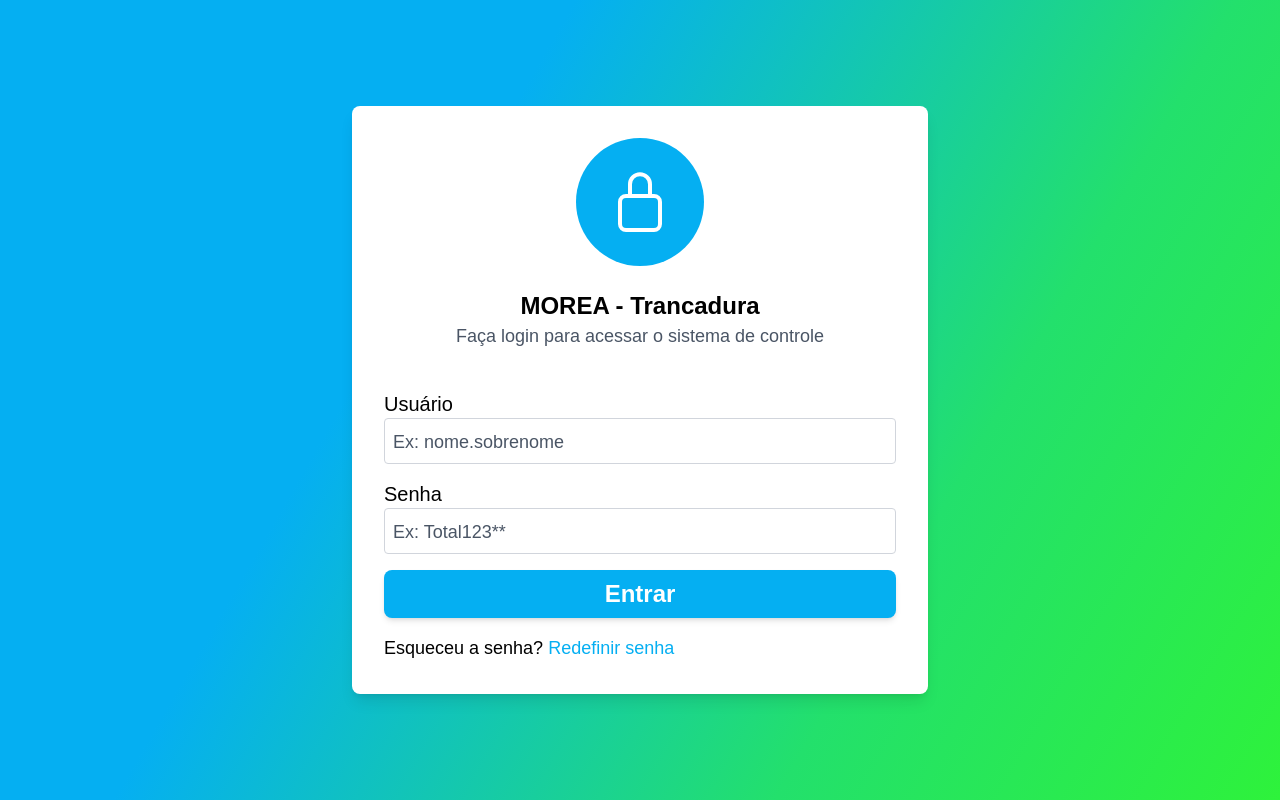
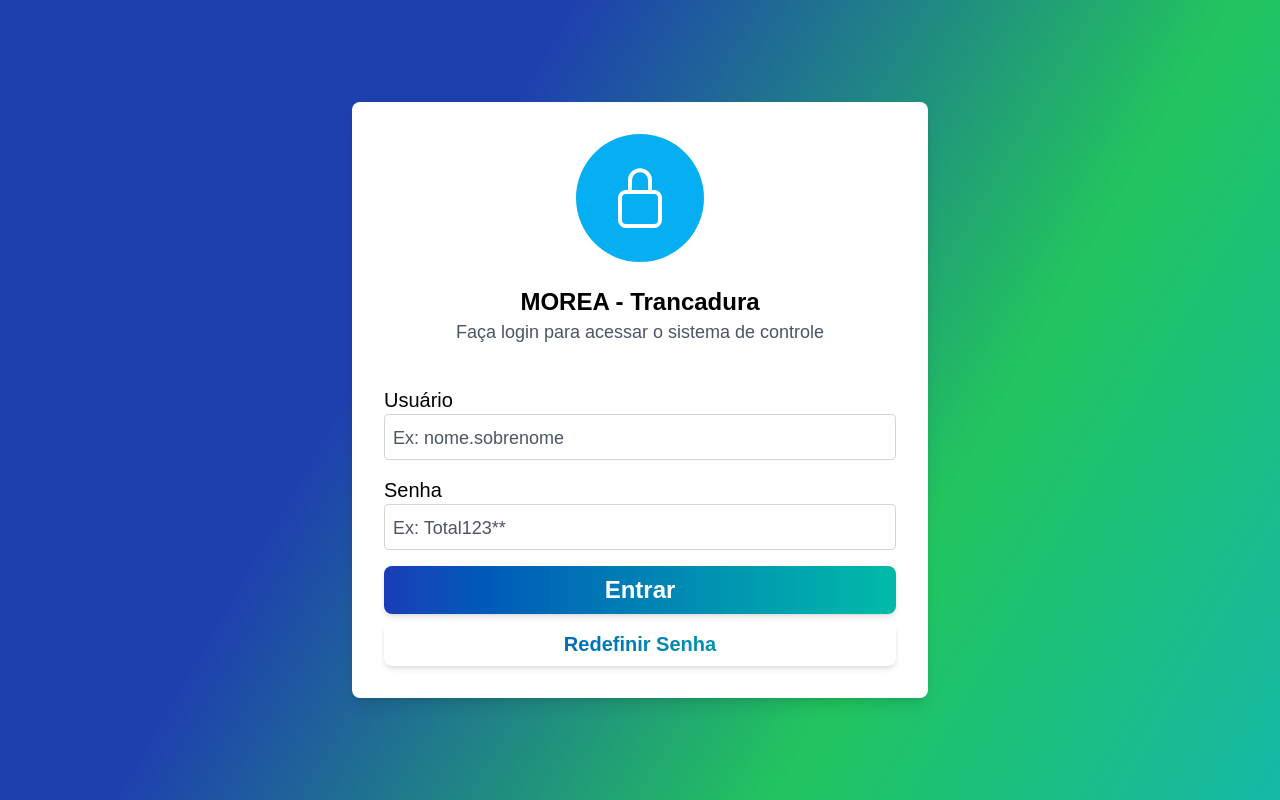
Before and after one commit to Morea-IFS/trancadura-web-react, a Next.js app in the folder trancaduraweb_react/: page /login in a window 1280 px wide. Built offline with nearby package versions, Linux system fonts and the light colour scheme.

Commit message:
finalizando design

```diff
--- a/trancaduraweb_react/src/app/globals.css
+++ b/trancaduraweb_react/src/app/globals.css
@@ -7,9 +7,9 @@
   --secondary: #2ef23b;
   --login-gradient: linear-gradient(
     120deg,
-    rgba(5, 175, 242, 1) 33%,
-    rgba(35, 224, 108, 1) 71%,
-    rgba(46, 242, 59, 1) 100%
+    rgba(30, 64, 175, 1) 33%,
+    rgba(34, 197, 94, 1) 71%,
+    rgba(20, 184, 166, 1) 100%
   );
 }
 
@@ -31,9 +31,9 @@
     --secondary: #2ef23b;
     --login-gradient: linear-gradient(
       120deg,
-      rgba(5, 175, 242, 1) 33%,
-      rgba(35, 224, 108, 1) 71%,
-      rgba(46, 242, 59, 1) 100%
+      rgba(30, 64, 175, 1) 33%,
+      rgba(34, 197, 94, 1) 71%,
+      rgba(20, 184, 166, 1) 100%
     );
   }
 }
--- a/trancaduraweb_react/src/app/logout/page.tsx
+++ b/trancaduraweb_react/src/app/logout/page.tsx
@@ -1,63 +1,31 @@
 "use client";
 
-import { useState } from "react";
+import { useEffect, useState } from "react";
 import { useRouter } from "next/navigation";
-import Header from "@/components/Header";
 import api from "@/lib/api";
 
 export default function Logout() {
   const router = useRouter();
-  const [loading, setLoading] = useState(false);
-  const [labSelecionado, setLabSelecionado] = useState<number | null>(null);
+  const [loading, setLoading] = useState(true);
 
-  const handleLogout = async () => {
-    setLoading(true);
-    try {
-      await api.post("/auth/logout");
-    } finally {
-      router.replace("/login");
+  useEffect(() => {
+    async function doLogout() {
+      try {
+        await api.post("/auth/logout");
+      } catch (err) {
+        console.error("Erro ao deslogar:", err);
+      } finally {
+        router.replace("/login");
+      }
     }
-  };
-
-  const handleCancel = () => {
-    router.back();
-  };
+    doLogout();
+  }, [router]);
 
   return (
-    <div className="min-h-screen bg-gray-100 relative">
-      <header className="fixed top-0 left-0 w-full z-10 shadow bg-white">
-        <Header
-          labSelecionado={labSelecionado}
-          setLabSelecionado={setLabSelecionado}
-        />
-      </header>
-
-      <div className="fixed inset-0 flex items-center justify-center bg-background bg-opacity-40 z-20 p-4">
-        <div className="bg-white rounded-lg shadow-md border border-gray-200 p-8 flex flex-col items-center max-w-sm w-full">
-          <h1 className="text-2xl font-bold mb-4 text-gray-800 text-center">
-            Deseja realmente sair?
-          </h1>
-          <p className="mb-6 text-gray-600 text-center">
-            Você será desconectado da sua conta.
-          </p>
-          <div className="flex gap-4 w-full justify-center">
-            <button
-              onClick={handleLogout}
-              disabled={loading}
-              className="px-6 py-2 bg-red-600 text-white rounded hover:bg-red-700 transition w-full"
-            >
-              {loading ? "Saindo..." : "Sair"}
-            </button>
-            <button
-              onClick={handleCancel}
-              disabled={loading}
-              className="px-6 py-2 bg-gray-300 text-gray-800 rounded hover:bg-gray-400 transition w-full"
-            >
-              Cancelar
-            </button>
-          </div>
-        </div>
-      </div>
+    <div className="min-h-screen flex items-center justify-center bg-gray-100">
+      <p className="text-gray-700 text-lg">
+        {loading ? "Saindo..." : "Redirecionando..."}
+      </p>
     </div>
   );
 }
--- a/trancaduraweb_react/src/components/Forms/LoginForm.tsx
+++ b/trancaduraweb_react/src/components/Forms/LoginForm.tsx
@@ -61,18 +61,20 @@ export default function LoginForm() {
           onChange={(e) => setPassword(e.target.value)}
         />
       </div>
-      <button
-        type="submit"
-        className="cursor-pointer bg-primary text-white text-xl md:text-2xl px-6 py-2 rounded-lg font-bold shadow-md transition hover:opacity-90"
-      >
-        Entrar
-      </button>
-      <p className="text-foreground text-sm sm:text-lg">
-        Esqueceu a senha?{" "}
-        <a href="#" className="text-primary hover:underline">
-          Redefinir senha
-        </a>
-      </p>
+      <div className="flex flex-col gap-2">
+        <button
+          type="submit"
+          className="cursor-pointer bg-gradient-to-r from-blue-800 to-teal-500 text-white text-xl md:text-2xl px-6 py-2 rounded-lg font-bold shadow-md transition hover:opacity-90"
+        >
+          Entrar
+        </button>
+        <button
+          type="submit"
+          className="cursor-pointer text-lg md:text-xl px-6 py-2 rounded-lg font-bold shadow-md transition hover:opacity-90 bg-gradient-to-r from-blue-800 to-teal-500 bg-clip-text text-transparent"
+        >
+          Redefinir Senha
+        </button>
+      </div>
     </form>
   );
 }
```
